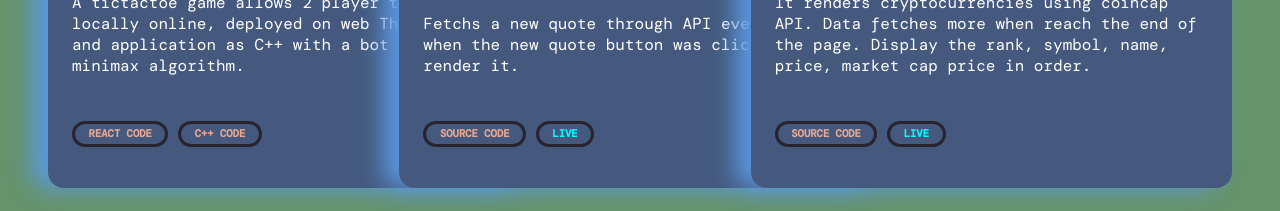
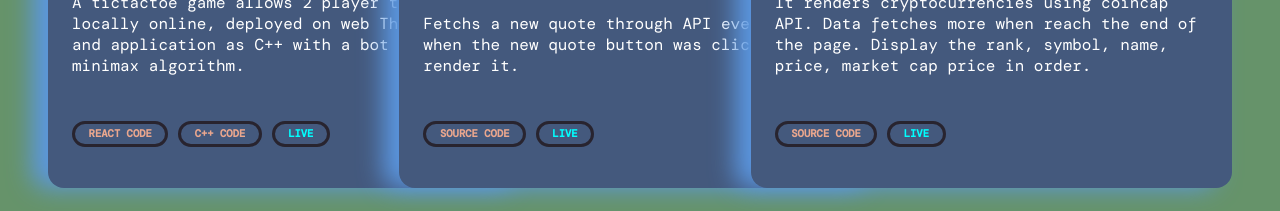
Before and after one commit to wenbin1354/Projects-Page, a plain HTML site: page index.html in a window 1280 px wide. Shown: the part 1122-1333 px from the top of the page. Drawn offline with nearby package versions, Linux system fonts and the light colour scheme; a web font is replaced by a local one.

Commit message:
edited live sites

```diff
--- a/index.html
+++ b/index.html
@@ -77,6 +77,7 @@
             <div class="tags">
                 <a href="https://github.com/wenbin1354/TicTacToe" target="_blank" rel="noreferrer">React Code</a>
                 <a href="https://github.com/wenbin1354/Minimax-Algorithm" target="_blank" rel="noreferrer">C++ Code</a>
+                <a href="https://wenbin1354.github.io/TicTacToe/" target="_blank" rel="noreferrer" style="color:aqua">Live</a>
             </div>
         </article>
 
```
